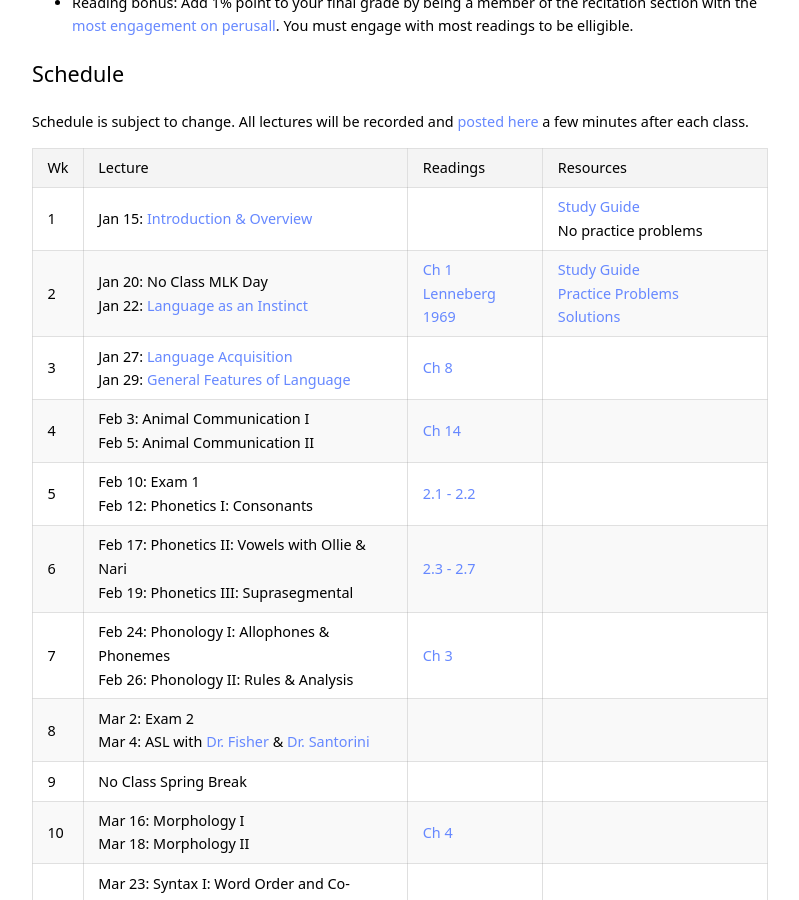
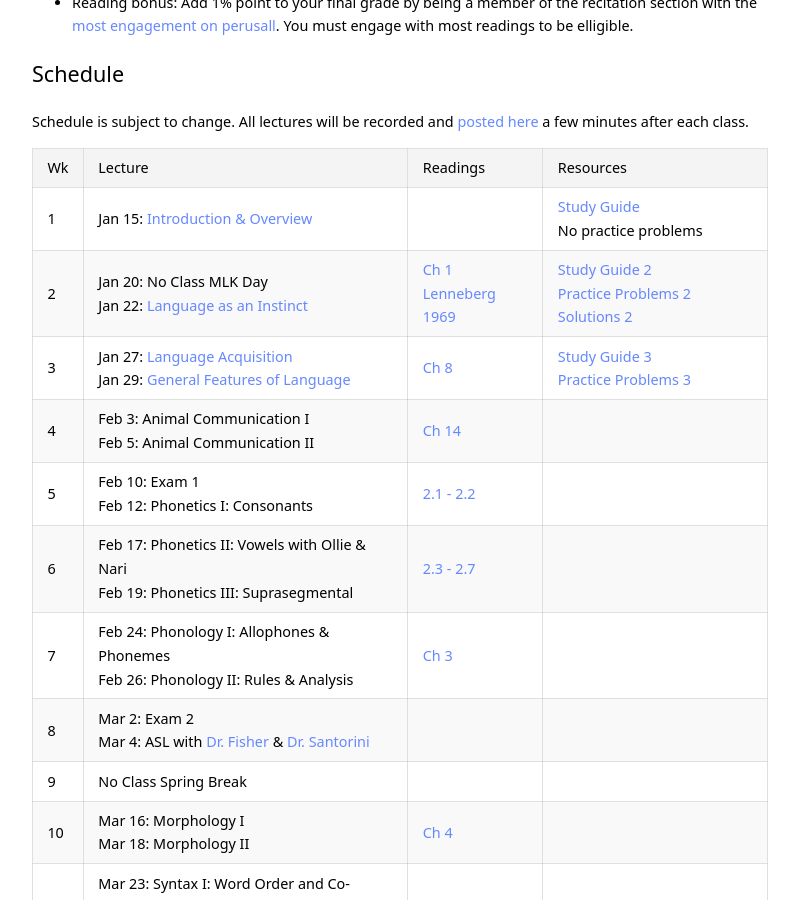
Before and after one commit to kschuler/ling001, a Jekyll site: the page built from index.md, in a window 1280 px wide and 900 px high, scrolled down 2178 px. Shown: the whole window, without its empty margins (240-1039 px from the left). Built offline with Jekyll 4.4.1, drawn with Linux system fonts in a browser that asks for light colours.

Commit message:
Update index.md

```diff
--- a/index.md
+++ b/index.md
@@ -62,8 +62,8 @@ Schedule is subject to change. All lectures will be recorded and [posted here](h
 Wk  | Lecture | Readings | Resources
   --- | --- | --- | ---
 1 | Jan 15: [Introduction & Overview](resources/Ling001-20A-01-Intro.pdf) | | [Study Guide](resources/studyguide-week1.pdf)<br>No practice problems
-2 | Jan 20: **No Class MLK Day**<br>Jan 22: [Language as an Instinct](resources/Ling001-20A-02-Instinct.pdf) | [Ch 1](https://app.perusall.com/courses/intro-to-linguistics-1/pinker-ch01?assignmentId=5ib5rPaDkYoZxZc9X&part=1)<br>[Lenneberg 1969](https://app.perusall.com/courses/intro-to-linguistics-1/lenneberg-1969?assignmentId=DivTEeqBn7szJmMQv&part=1) | [Study Guide](resources/studyguide-week2.pdf)<br>[Practice Problems](resources/practiceproblems-week2.pdf)<br>[Solutions](resources/solutions-week2.pdf)
-3 | Jan 27: [Language Acquisition](resources/LING001-20A-03-Acquisition.pdf)<br>Jan 29: [General Features of Language](resources/LING001-20A-04-GeneralFeatures.pdf)  | [Ch 8](https://app.perusall.com/courses/intro-to-linguistics-1/chapter-8-15?assignmentId=ckDfokjY25EnrzRdB&part=1) |
+2 | Jan 20: **No Class MLK Day**<br>Jan 22: [Language as an Instinct](resources/Ling001-20A-02-Instinct.pdf) | [Ch 1](https://app.perusall.com/courses/intro-to-linguistics-1/pinker-ch01?assignmentId=5ib5rPaDkYoZxZc9X&part=1)<br>[Lenneberg 1969](https://app.perusall.com/courses/intro-to-linguistics-1/lenneberg-1969?assignmentId=DivTEeqBn7szJmMQv&part=1) | [Study Guide 2](resources/studyguide-week2.pdf)<br>[Practice Problems 2](resources/practiceproblems-week2.pdf)<br>[Solutions 2](resources/solutions-week2.pdf)
+3 | Jan 27: [Language Acquisition](resources/LING001-20A-03-Acquisition.pdf)<br>Jan 29: [General Features of Language](resources/LING001-20A-04-GeneralFeatures.pdf)  | [Ch 8](https://app.perusall.com/courses/intro-to-linguistics-1/chapter-8-15?assignmentId=ckDfokjY25EnrzRdB&part=1) |  [Study Guide 3](resources/studyguide-week3.pdf)<br>[Practice Problems 3](resources/practiceproblems-week3.pdf)
 4 | Feb 3: Animal Communication I<br>Feb 5: Animal Communication II   | [Ch 14](https://app.perusall.com/courses/intro-to-linguistics-1/chapter-14-13?assignmentId=7ag64J2jqfoSDxxoo&part=1) |
 5 | Feb 10: **Exam 1** <br> Feb 12: Phonetics I: Consonants| [2.1 - 2.2](https://app.perusall.com/courses/intro-to-linguistics-1/chapter-2-2-0-to-2-2?assignmentId=39n2C4wgg4umcp5Kz&part=1) |
 6 | Feb 17: Phonetics II: Vowels with Ollie & Nari<br>Feb 19: Phonetics III: Suprasegmental | [2.3 - 2.7](https://app.perusall.com/courses/intro-to-linguistics-1/chapter-2-2-3-to-2-7?assignmentId=yzAbFgYmhd9ax6sLy&part=1) |
```
